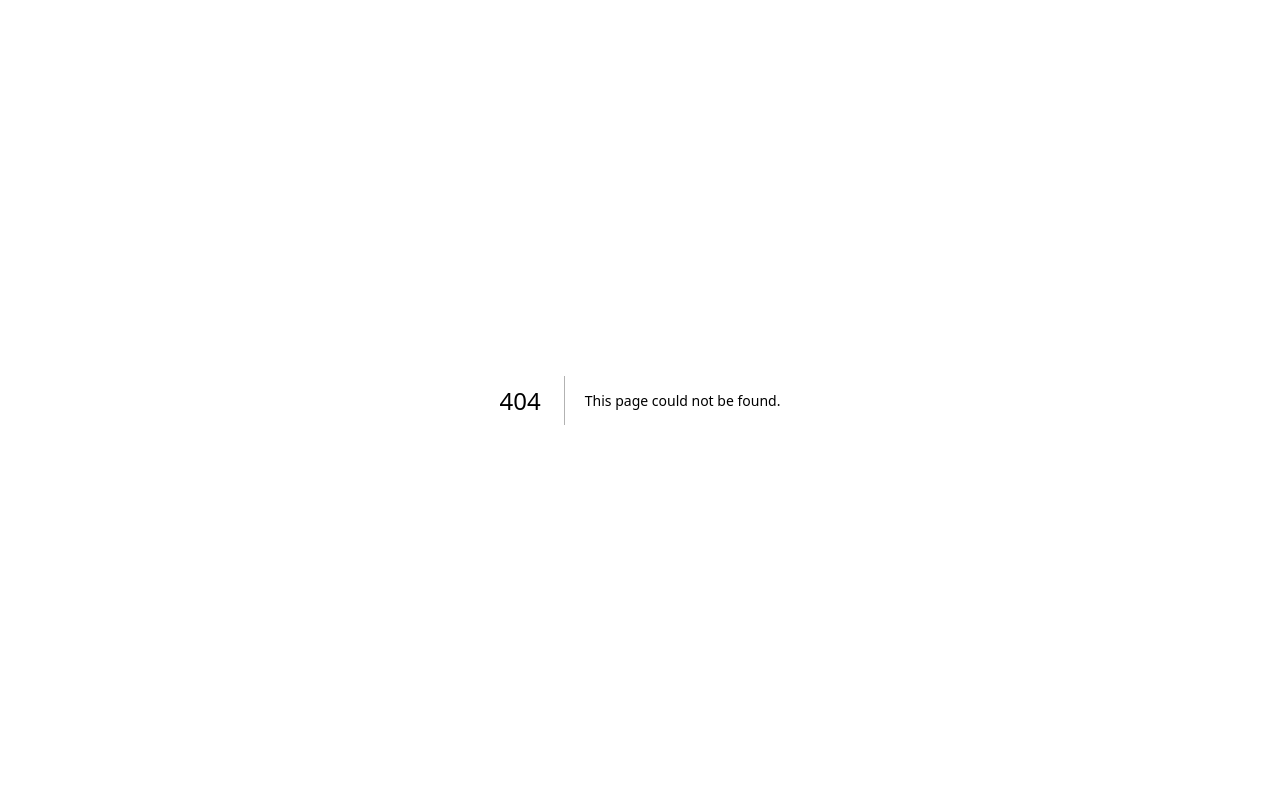
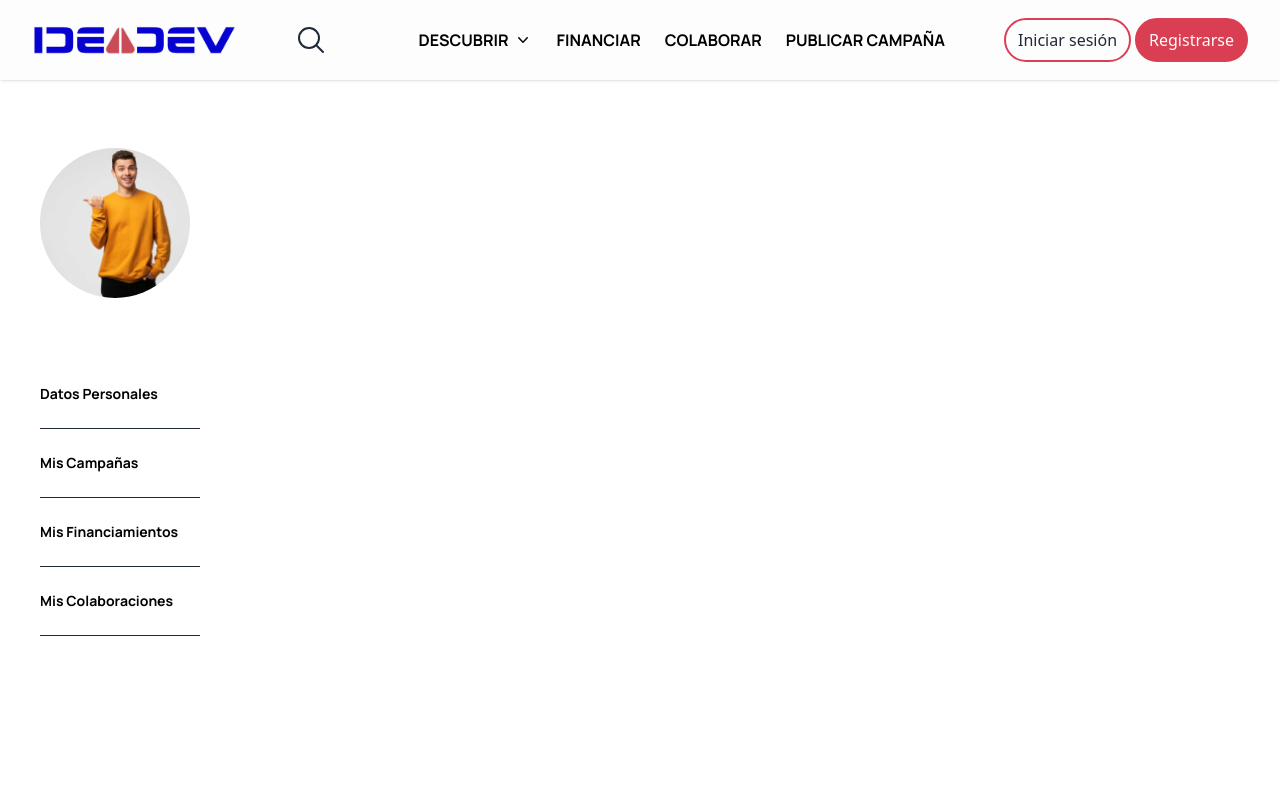
Before and after one commit to No-Country/S7-23-t-nodereact, a Next.js app in the folder frontend/: page /perfil in a window 1280 px wide. Before the commit this address had no page. Shown: the top 800 px of the page. Built offline with nearby package versions, Linux system fonts and the light colour scheme.

Commit message:
render componentes en page perfil

```diff
--- a/frontend/src/components/MiCuenta/MisDatos.jsx
+++ b/frontend/src/components/MiCuenta/MisDatos.jsx
@@ -3,9 +3,15 @@ import DatosPersonales from "./DatosPersonales";
 import MisCampanas from "./MisCampanas";
 import MisFinanciamientos from "./MisFinanciamientos";
 import MisColaboraciones from "./MisColaboracion";
+import { useState } from "react";
 
+const MisDatos = ({renderComponent}) => {
+    const [componentToRender, setComponentToRender] = useState(null);
 
-const MisDatos = () => {
+  function handleRenderComponent(component) {
+    const componentToRender = renderComponent(component);
+    setComponentToRender(componentToRender);
+  }
   return (
     <div className="relative w-full h-screen inset-0 my-4 bg-transparent flex items-start justify-center">
       <div className="flex flex-col h-4/5 px-10 py-24 bg-white  w-72">
@@ -18,7 +24,7 @@ const MisDatos = () => {
                 width={150}
                 height={150}
                 className="rounded-full absolute -top-16"
-                            ostyle={{ objectFit: 'cover' }}
+                ostyle={{ objectFit: "cover" }}
               />
             </figure>
           </div>
@@ -26,55 +32,60 @@ const MisDatos = () => {
             <ul className="pt-2 pb-4 space-y-6 text-sm">
               <li className="rounded-sm">
                 <a
-                                    href="#"
+
                   className="flex items-center pb-6 space-x-3 border-b border-l-text"
+                  onClick={() => renderComponent('DatosPersonales')}
                 >
-                                    <span className="font-bold  text-[#000000] manroper font-Manrope hover:text-color-accent active:text-accent-hover">Datos Personales</span>
+                  <span className="font-bold  text-[#000000] manroper font-Manrope hover:text-color-accent active:text-accent-hover">
+                    Datos Personales
+                  </span>
                 </a>
               </li>
               <li className="rounded-sm">
                 <a
-                                    href="#"
+
                   className="flex items-center space-x-3 pb-6 border-b border-l-text"
+                  onClick={() => renderComponent('MisCampanas')}
                 >
-                                    <span className="font-bold  text-[#000000] manroper font-Manrope hover:text-color-accent active:text-accent-hover">Mis Campañas</span>
+                  <span className="font-bold  text-[#000000] manroper font-Manrope hover:text-color-accent active:text-accent-hover">
+                    Mis Campañas
+                  </span>
                 </a>
               </li>
               <li className="rounded-sm">
                 <a
-                                    href="#"
+
                   className="flex items-center  space-x-3 pb-6  border-b border-l-text"
+                  onClick={() => renderComponent('MisFinanciamientos')}
                 >
-                                    <span className="font-bold  text-[#000000] manroper font-Manrope hover:text-color-accent active:text-accent-hover">Mis Financiamientos</span>
+                  <span className="font-bold  text-[#000000] manroper font-Manrope hover:text-color-accent active:text-accent-hover">
+                    Mis Financiamientos
+                  </span>
                 </a>
               </li>
               <li className="rounded-sm">
                 <a
-                                    href="#"
+
                   className="flex items-center  space-x-3 pb-6  border-b border-l-text"
+                  onClick={() => renderComponent('MisColaboraciones')}
                 >
-                                    <span className="font-bold  text-[#000000] manroper font-Manrope hover:text-color-accent active:text-accent-hover">Mis Colaboraciones</span>
+                  <span className="font-bold  text-[#000000] manroper font-Manrope hover:text-color-accent active:text-accent-hover">
+                    Mis Colaboraciones
+                  </span>
                 </a>
               </li>
-
             </ul>
           </div>
         </div>
       </div>
       <div className="container h-full mx-auto mt-0">
-
         <div className="w-full h-4/5 px-4 py-5 bg-white rounded-lg ">
           <div className="text-sm font-medium text-gray-500 truncate  ">
-                            <MisColaboraciones/>
-                        </div>
-
-                    </div>
-
-
-
+            {/* <MisColaboraciones/> */}
           </div>
         </div>
-
+      </div>
+    </div>
   );
 };
 
--- /dev/null
+++ b/frontend/src/pages/perfil/index.jsx
@@ -0,0 +1,67 @@
+import React, { useState } from "react";
+import Navbar from "@/components/Navbar";
+import Footer from "../../components/Footer";
+import Head from "next/head";
+import DatosPersonales from "@/components/MiCuenta/DatosPersonales";
+import MisCampanas from "@/components/MiCuenta/MisCampanas";
+import MisColaboraciones from "@/components/MiCuenta/MisColaboracion";
+import MisDatos from "@/components/MiCuenta/MisDatos";
+import MisFinanciamientos from "@/components/MiCuenta/MisFinanciamientos";
+
+const Index = ({ children }) => {
+  const [activeComponent, setActiveComponent] = useState(null);
+
+  const renderComponent = (component) => {
+    setActiveComponent(component);
+  };
+  const renderActiveComponent = () => {
+    switch (activeComponent) {
+      case "DatosPersonales":
+        return <DatosPersonales/>;
+      case "MisCampanas":
+        return <MisCampanas/>;
+      case "MisColaboraciones":
+        return <MisColaboraciones/>;
+      case "MisFinanciamientos":
+        return <MisFinanciamientos/>;
+      default:
+        return null;
+    }
+  };
+
+  return (
+    <div>
+      <Head>
+        <title>Create Next App</title>
+        <meta name="description" content="Generated by create next app" />
+        <meta name="viewport" content="width=device-width, initial-scale=1" />
+        <link rel="icon" href="/favicon.ico" />
+        <script
+          src="https://kit.fontawesome.com/73d94b16ae.js"
+          crossorigin="anonymous"
+        ></script>
+      </Head>
+      <div className="min-h-screen flex flex-col justify-between ">
+        <Navbar />
+
+        <div style={{ display: "flex", marginTop:"100px" }}>
+          <div >
+            <MisDatos renderComponent={renderComponent}  />
+          </div>
+          <div style={{ flex: 4}}>
+             {renderActiveComponent()}
+          </div>
+        </div>
+
+
+
+        <main className="w-[95%]  sm:w-[90%] md:w-[90%] mx-auto  lg:w-[85%]  lg:max-w-[1240px]  lg:mx-auto  ">
+          {children}
+        </main>
+        <Footer />
+      </div>
+    </div>
+  );
+};
+
+export default Index;
```
Lines whose indentation alone changed are shown as unchanged.
